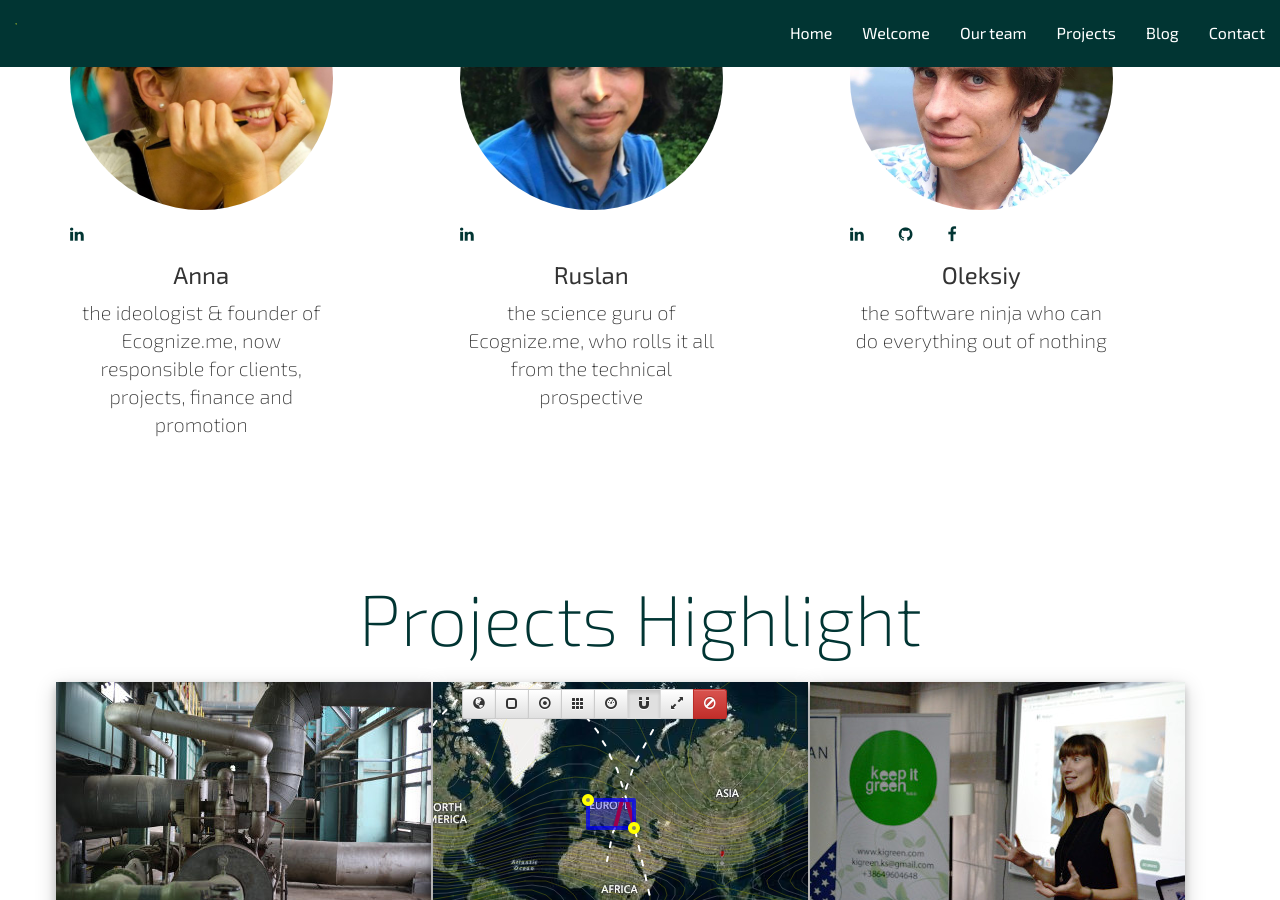
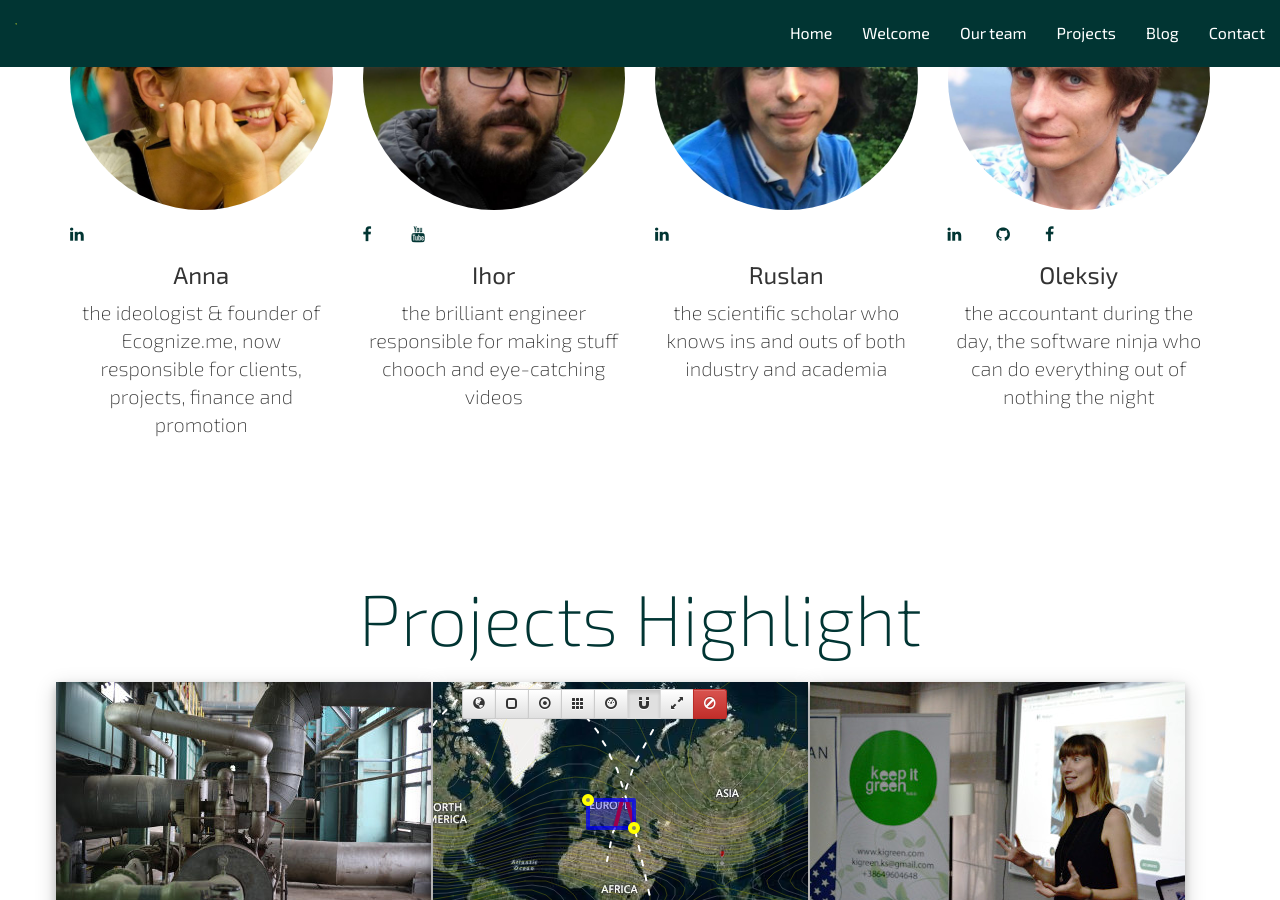
Before and after one commit to Ecognize/Ecognize.github.io, a Jekyll site: the page built from index.html, in a window 1280 px wide and 900 px high, scrolled down 1651 px. Built offline with Jekyll 4.4.1, drawn with Linux system fonts in a browser that asks for light colours.

Commit message:
Ihor added, new text for Oleksiy and Ruslan

```diff
--- a/_includes/team.html
+++ b/_includes/team.html
@@ -13,19 +13,22 @@
                 link_linkedin="https://www.linkedin.com/in/annachashchyna/"
             %}
 
-            {% include separator.html %}
+            {% include partner.html
+                name="Ihor"
+                bio="the brilliant engineer responsible for making stuff chooch and eye-catching videos"
+                link_facebook="https://www.facebook.com/profile.php?id=100006104805316"
+                link_youtube="https://www.youtube.com/channel/UCnst2KI8hrVS6k_h03B4KyQ"
+            %}
 
             {% include partner.html
                 name="Ruslan"
-                bio="the science guru of Ecognize.me, who rolls it all from the technical prospective"
+                bio="the scientific scholar who knows ins and outs of both industry and academia"
                 link_linkedin="https://www.linkedin.com/in/ruslan-rodriguez-a1a11540/"
             %}
 
-            {% include separator.html %}
-
             {% include partner.html
                 name="Oleksiy"
-                bio="the software ninja who can do everything out of nothing"
+                bio="the accountant during the day, the software ninja who can do everything out of nothing the night"
                 link_linkedin="https://www.linkedin.com/in/oleksiy-protas-45486334/"
                 link_github="https://github.com/landswellsong"
                 link_facebook="https://facebook.com/landswellsong"
```
Also changed, not shown: media/team-Ihor.jpg (added), media/team-Oleksiy.jpg.
